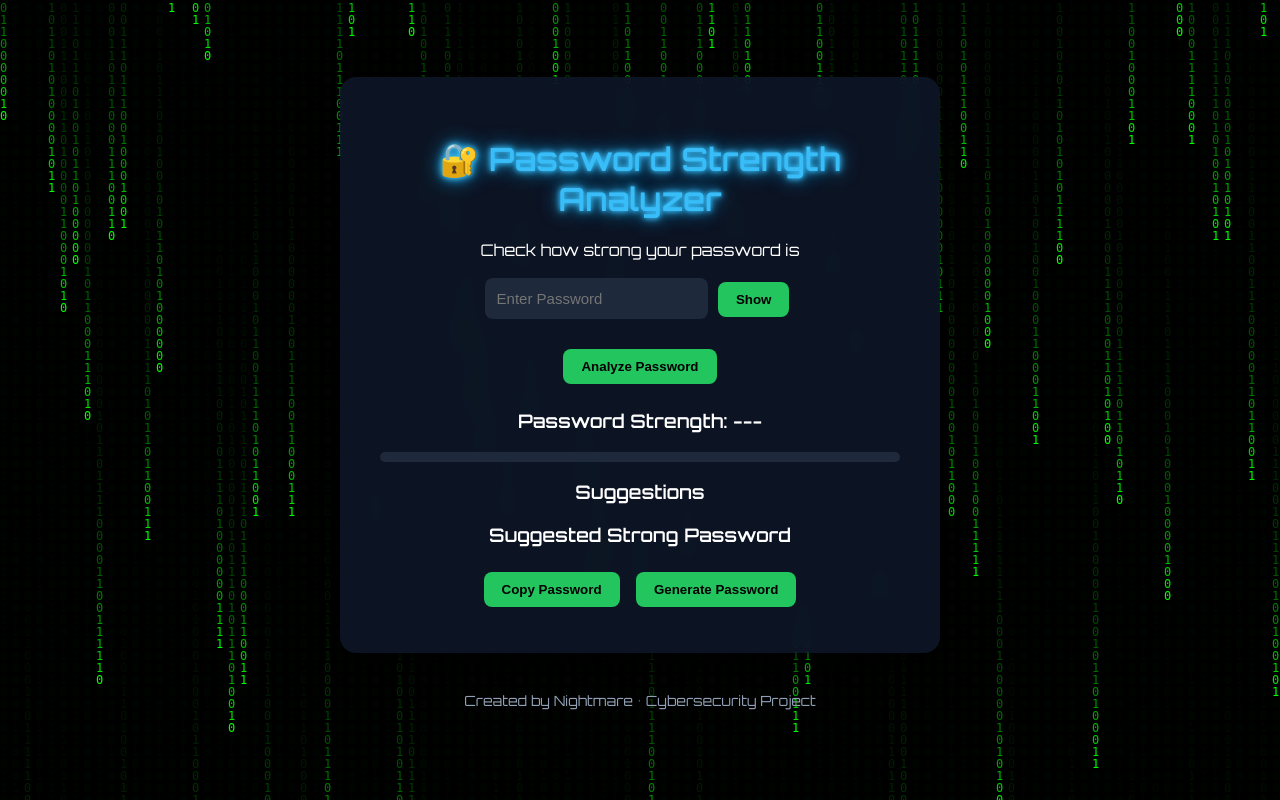
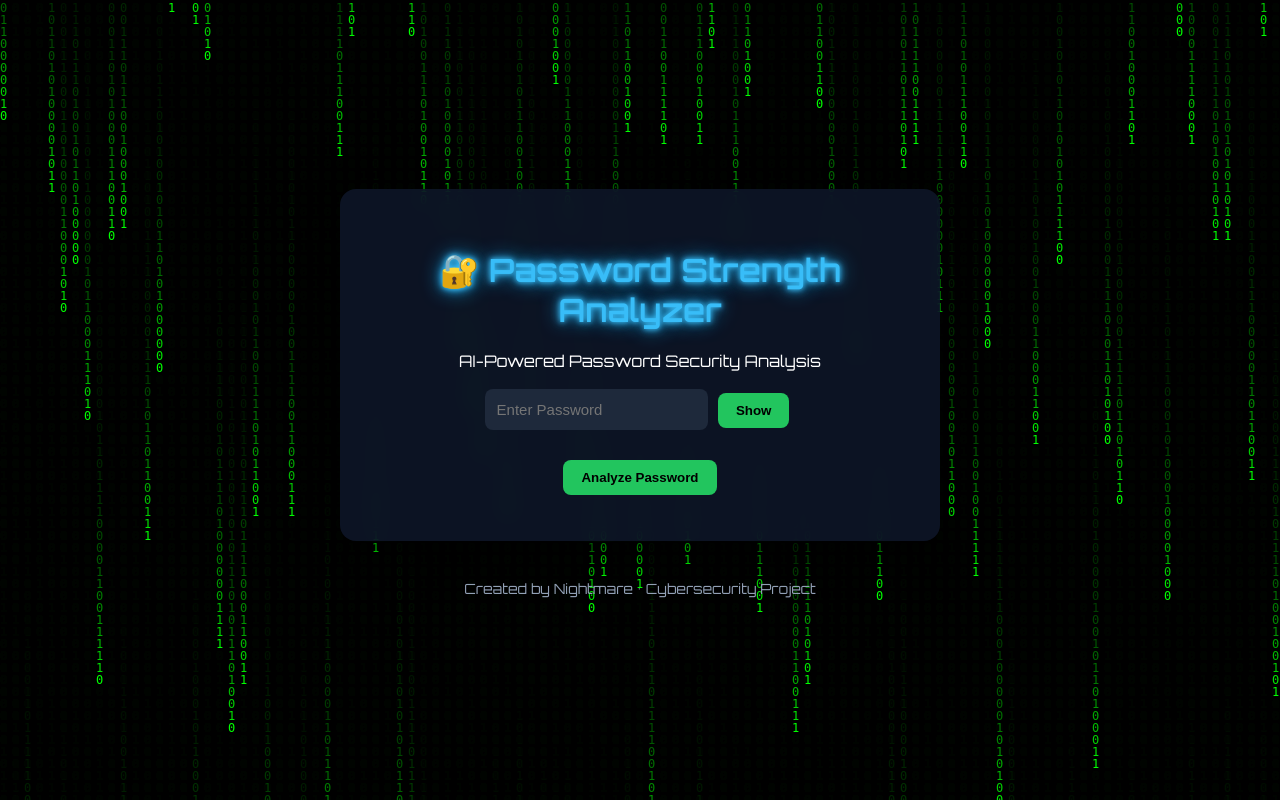
Before and after one commit to Bhavesh979/password-analyzer, a Flask app: page / in a window 1280 px wide. Run offline with Flask 3, Linux system fonts and the light colour scheme; some libraries are stand-ins or nearby versions.

Commit message:
Update index.html

```diff
--- a/templates/index.html
+++ b/templates/index.html
@@ -24,7 +24,7 @@
 
 <h1>🔐 Password Strength Analyzer</h1>
 
-<p>Check how strong your password is</p>
+<p>AI-Powered Password Security Analysis</p>
 
 <input type="password" id="password" placeholder="Enter Password">
 
@@ -34,15 +34,22 @@
 
 <button onclick="analyzePassword()">Analyze Password</button>
 
+
+<!-- RESULT SECTION (Hidden First) -->
+
+<div id="result-section" style="display:none;">
+
 <h3>Password Strength: <span id="strength-text">---</span></h3>
 
 <div class="strength-bar">
 <div id="strength-bar"></div>
 </div>
 
+
 <div id="suggestion-section">
 
 <h3>Suggestions</h3>
+
 <ul id="suggestions"></ul>
 
 <h3 id="suggested-title">Suggested Strong Password</h3>
@@ -57,11 +64,17 @@
 
 </div>
 
+</div>
+
+
 <footer>
+
 <p>Created by Nightmare • Cybersecurity Project</p>
+
 </footer>
 
 </div>
+
 
 
 <script>
@@ -84,6 +97,7 @@ const db = firebase.firestore();
 </script>
 
 
+
 <script>
 
 function togglePassword(){
@@ -99,7 +113,10 @@ x.type="password";
 }
 
 
+
 function analyzePassword(){
+
+document.getElementById("result-section").style.display="block";
 
 let password=document.getElementById("password").value;
 
@@ -125,6 +142,8 @@ else{suggestions.push("Add numbers.");}
 
 if(hasSpecial){score++;}
 else{suggestions.push("Add special characters.");}
+
+
 
 let strength="Weak";
 
@@ -155,11 +174,11 @@ bar.style.background="limegreen";
 
 }
 
+
+
 text.innerText=strength;
 
-
 let list=document.getElementById("suggestions");
-
 list.innerHTML="";
 
 suggestions.forEach(item=>{
@@ -171,14 +190,15 @@ list.appendChild(li);
 });
 
 
+
 let section=document.getElementById("suggestion-section");
-
 
 if(strength==="Strong"){
 
 section.style.display="none";
 
 }
+
 else{
 
 section.style.display="block";
@@ -186,6 +206,7 @@ section.style.display="block";
 generatePassword();
 
 }
+
 
 
 saveToFirebase(strength,password.length,score,hasUpper,hasNumber,hasSpecial);
@@ -250,10 +271,10 @@ alert("Password copied!");
 </script>
 
 
+
 <script>
 
 var canvas=document.getElementById("matrix");
-
 var ctx=canvas.getContext("2d");
 
 canvas.height=window.innerHeight;
@@ -297,7 +318,5 @@ setInterval(draw,33);
 
 </script>
 
-
 </body>
-
 </html>
```
